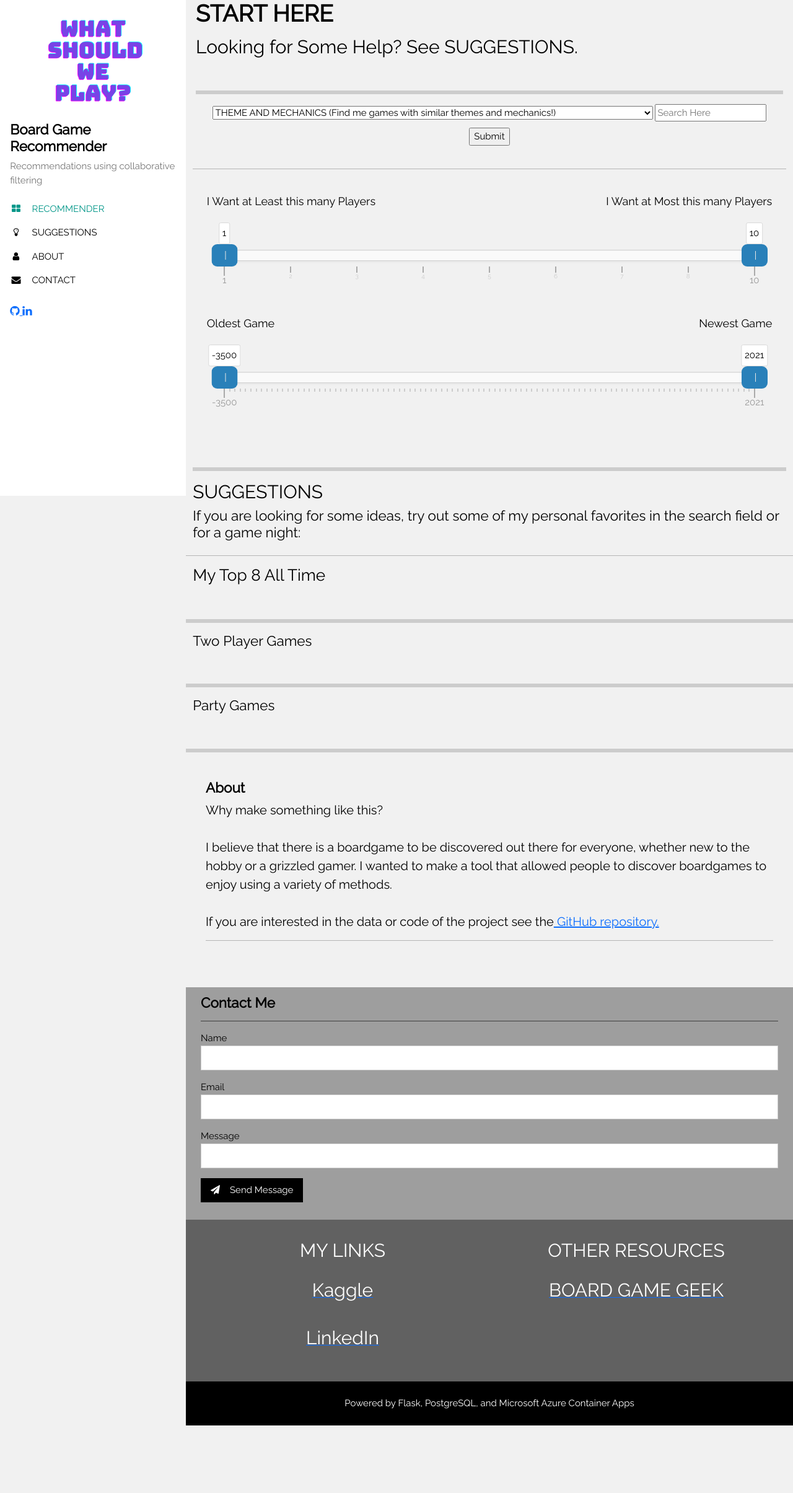
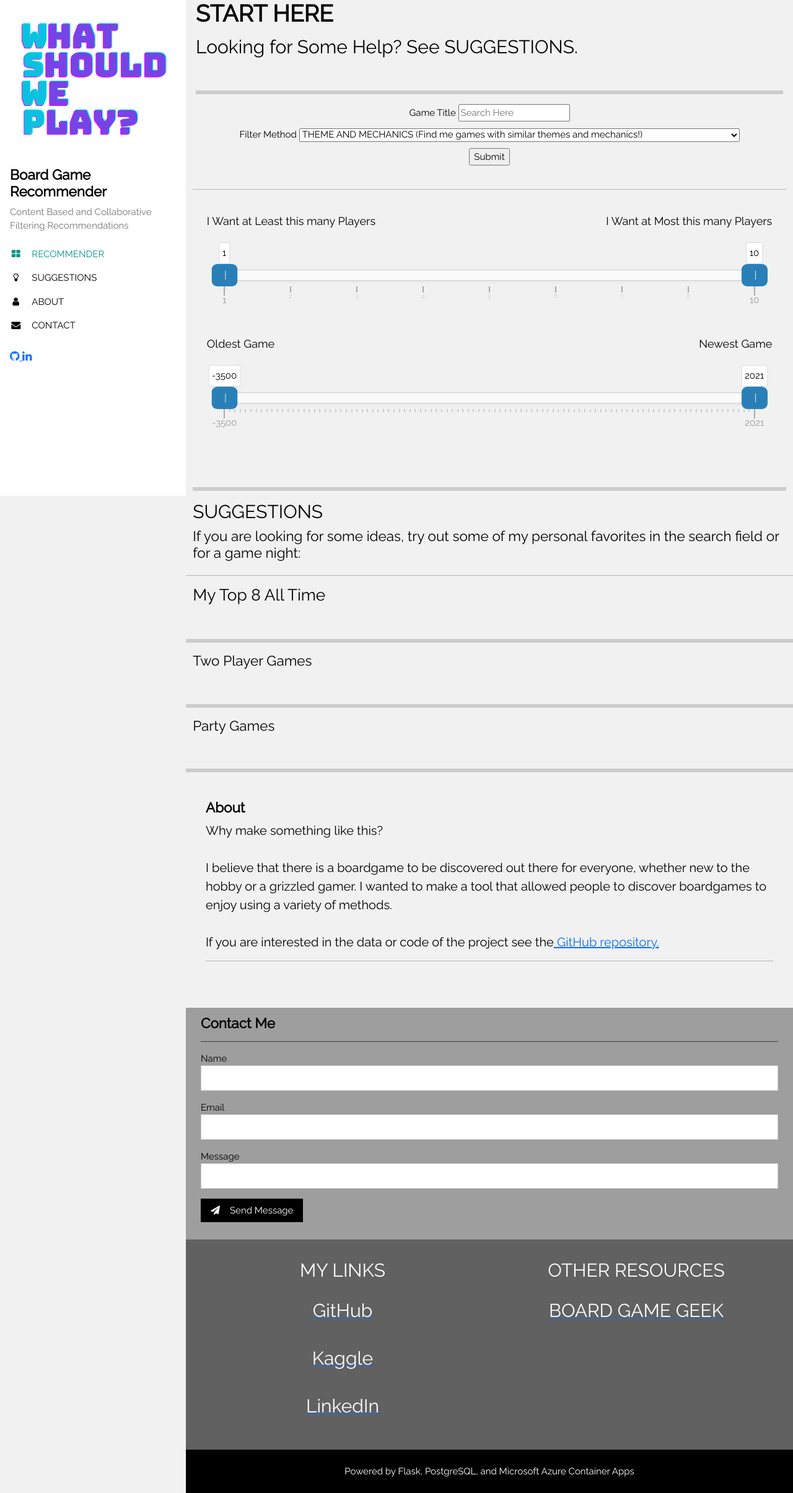
Before and after one commit to klaustd/Board_Game_Recommender, a Flask app: page / in a window 1280 px wide. Shown: the whole page at 62% size. Before the commit the page ends 2300 px from the top, so only its background shows below. Run offline with Flask 3, Linux system fonts and the light colour scheme; parts of the project's set-up code (start-up, migrations or seed data) failed here and were passed over; some libraries are stand-ins or nearby versions.

Commit message:
Html Index Update
-Updated WSWP Image
- Added labels to search bar and dropdown
- Removed unused image link
- Cleaned up resource links

```diff
--- a/app.py
+++ b/app.py
@@ -21,7 +21,6 @@ import psycopg2
 df_games = pickle.load(open('df_games_app.pkl', 'rb'))
 df_index = pickle.load(open('df_index.pkl', 'rb'))
 load_dotenv()  # Load environment variables from .env file
-
 
 ##################################################################
 # Functions for all templates
--- a/templates/index_2.html
+++ b/templates/index_2.html
@@ -23,7 +23,7 @@
     </a>
     <img src="{{url_for('static', filename='images/brand.png')}}" style="width:100%;" class="w3-round"><br><br>
     <h4><b>Board Game Recommender</b></h4>
-    <p class="w3-text-grey">Recommendations using collaborative filtering</p>
+    <p class="w3-text-grey">Content Based and Collaborative Filtering Recommendations</p>
   </div>
   <div class="w3-bar-block">
     <a href="#recommender" onclick="w3_close()" class="w3-bar-item w3-button w3-padding w3-text-teal"><i class="fa fa-th-large fa-fw w3-margin-right"></i>RECOMMENDER</a>
@@ -33,7 +33,7 @@
 
   </div>
   <div class="w3-panel w3-large">
-      <a  href="https://github.com/klaustd/Public/tree/main/Board_Game_Recommender">
+      <a  href="https://github.com/klaustd/">
           <i class="fa fa-github w3-hover-opacity"></i>
       </a>
       <a href="https://www.linkedin.com/in/taylor-klaus-359865153/">
@@ -52,7 +52,6 @@
 
   <!-- Header -->
   <header id="recommender">
-    <a href="#"><img src="/w3images/avatar_g2.jpg" style="width:65px;" class="w3-circle w3-right w3-margin w3-hide-large w3-hover-opacity"></a>
     <span class="w3-button w3-hide-large w3-xxlarge w3-hover-text-grey" onclick="w3_open()"><i class="fa fa-bars"></i></span>
     <div class="w3-container">
     <h1><b>START HERE</b></h1>
@@ -71,7 +70,13 @@
                 <form method="POST" action="/recommend_games">
                         <div class="submit-row">
                             <div class="dropdown-container">
-                              <select name="dropdown">
+                                <label for="tags">Game Title</label>
+                                <input type="text" id="tags" name="user_input" required placeholder="Search Here">
+                            </div>
+                            <div class="dropdown-container">
+
+                              <label for="dropdown">Filter Method</label>
+                              <select name="dropdown" id="dropdown">
                                 <option value="option1" {% if selected_option == 'option1' %}selected{% endif %}>THEME AND MECHANICS (Find me games with similar themes and mechanics!)</option>
 
                                 <option value="option2"{% if selected_option == 'option2' %}selected{% endif %}>MECHANICS ONLY (I liked the way this game played, and the theme doesn't matter as much to me.)</option>
@@ -81,7 +86,7 @@
                                 <option value="option4"{% if selected_option == 'option4' %}selected{% endif %}>ANTI-RECOMMENDER (I know what I don't like!)</option>
 
                               </select>
-                                <input type="text" id="tags" name="user_input" required placeholder="Search Here">
+
                             </div>
                             <div class="submit-container">
                                 <input type="submit" value="Submit">
@@ -238,7 +243,7 @@
 
       I believe that there is a boardgame to be discovered out there for everyone, whether new to the hobby or a grizzled gamer. I wanted to make a tool that allowed people to discover boardgames to enjoy using a variety of methods.<br><br>
 
-      If you are interested in the data or code of the project see the<a href="https://github.com/klaustd/Public/tree/main/Board_Game_Recommender"> GitHub  repository.
+      If you are interested in the data or code of the project see the<a href="https://github.com/klaustd/Board_Game_Recommender_v1.0"> GitHub  repository.
         </a>
     </p>
     <hr>
@@ -271,6 +276,12 @@
     <div class="w3-half" style="text-align: center;">
       <h2>MY LINKS</h2>
       <ul class="w3-ul w3-hoverable">
+          <a href="https://github.com/klaustd/">
+              <li class="w3-padding-16">
+              <span style="color: white; font-size:30px">GitHub</span><br>
+
+              </li>
+          </a>
           <a href="https://www.kaggle.com/tklaus/code">
               <li class="w3-padding-16" >
               <span style="color: white; font-size:30px">Kaggle</span><br>
@@ -283,7 +294,6 @@
 
               </li>
           </a>
-
       </ul>
     </div>
 
```
Also changed, not shown: static/images/brand.png.
